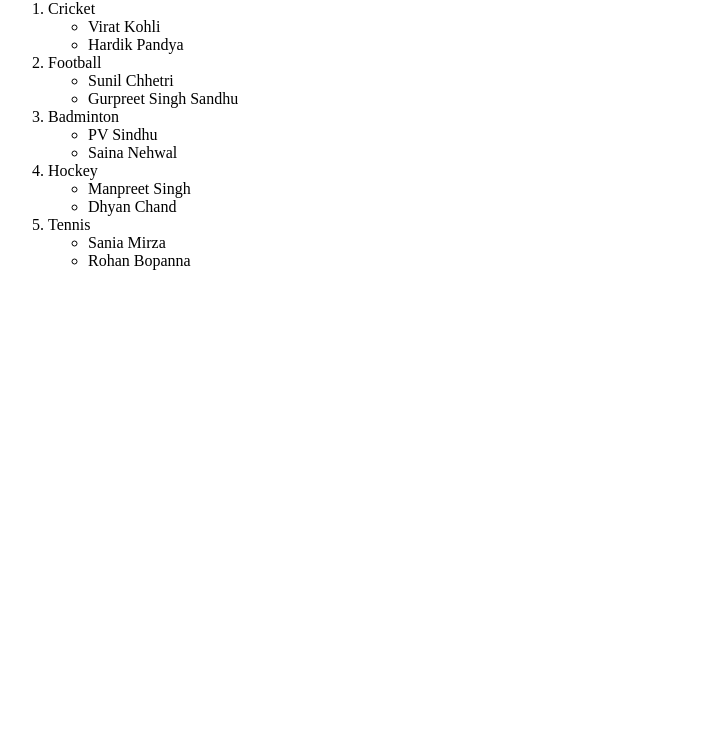
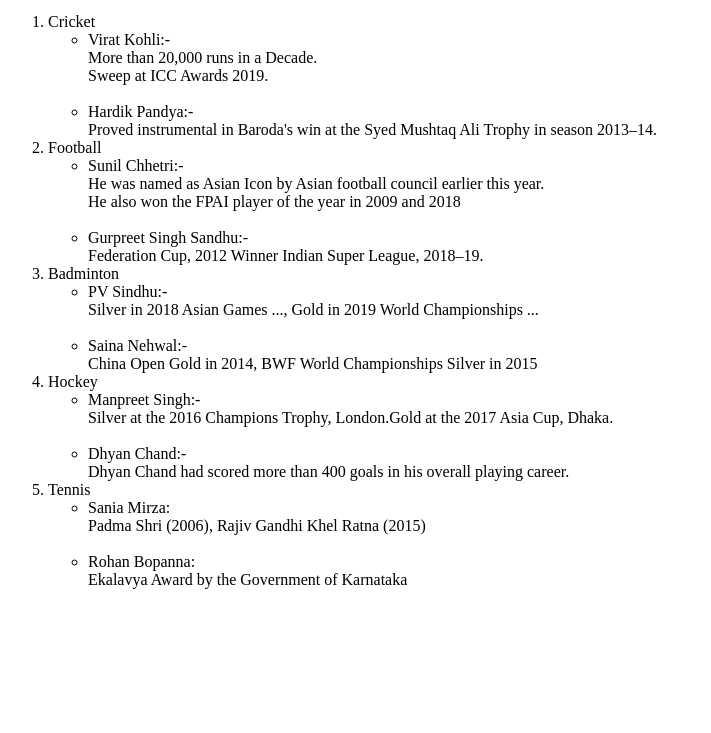
Before and after one commit to dhak4d/Assignments, a plain HTML site: page Multi Push/index.html in a window 1280 px wide. Shown: the part 67-800 px from the top of the page, without its empty margins (0-711 px from the left). Drawn offline with Linux system fonts and the light colour scheme.

Commit message:
player's Achievements Added

```diff
--- a/Multi Push/index.html
+++ b/Multi Push/index.html
@@ -2,38 +2,42 @@
 <html>
     <head>
         <title>Favourite Sports</title>
+
     </head>
     <body>
-        <h2>Favourite Sports</h2>
+        <h1>Favourite Sports</h1>
         <ol type="1">
             <li>Cricket
                 <ul>
-                    <li>Virat Kohli</li>
-                     <li>Hardik Pandya</li>
+                    <li>Virat Kohli:- <br>More than 20,000 runs in a Decade.<br>Sweep at ICC Awards 2019.</li><br>
+                     <li>Hardik Pandya:-<br>Proved instrumental in Baroda's win at the Syed Mushtaq Ali Trophy in season 2013–14.
+                     </li>
                 </ul>
             </li>
             <li>Football
                 <ul>
-                    <li>Sunil Chhetri</li>
-                     <li>Gurpreet Singh Sandhu</li>
+                    <li>Sunil Chhetri:-<br>He was named as Asian Icon by Asian football council earlier this year.<br>He also won the FPAI player of the year in 2009 and 2018</li><br>
+                     <li>Gurpreet Singh Sandhu:-<br>Federation Cup, 2012 Winner Indian Super League, 2018–19. </li>
                 </ul>
             </li>
             <li>Badminton
                 <ul>
-                    <li>PV Sindhu</li>
-                     <li>Saina Nehwal</li>
+                    <li>PV Sindhu:-<br> Silver in 2018 Asian Games ...,
+                        Gold in 2019 World Championships ...</li><br>
+                     <li>Saina Nehwal:-<br>China Open Gold in 2014, BWF World Championships Silver in 2015 </li>
                 </ul>
             </li>
             <li>Hockey
                 <ul>
-                    <li>Manpreet Singh</li>
-                     <li>Dhyan Chand</li>
+                    <li>Manpreet Singh:-<br> Silver at the 2016 Champions Trophy, London.Gold at the 2017 Asia Cup, Dhaka.
+                    </li><br>
+                     <li>Dhyan Chand:-<br>Dhyan Chand had scored more than 400 goals in his overall playing career.</li>
                 </ul>
             </li>
             <li>Tennis
                 <ul>
-                    <li>Sania Mirza </li>
-                     <li>Rohan Bopanna</li>
+                    <li>Sania Mirza:<br>Padma Shri (2006), Rajiv Gandhi Khel Ratna (2015)</li><br>
+                     <li>Rohan Bopanna:<br>Ekalavya Award by the Government of Karnataka </li>
                 </ul>
             </li>
 
```
